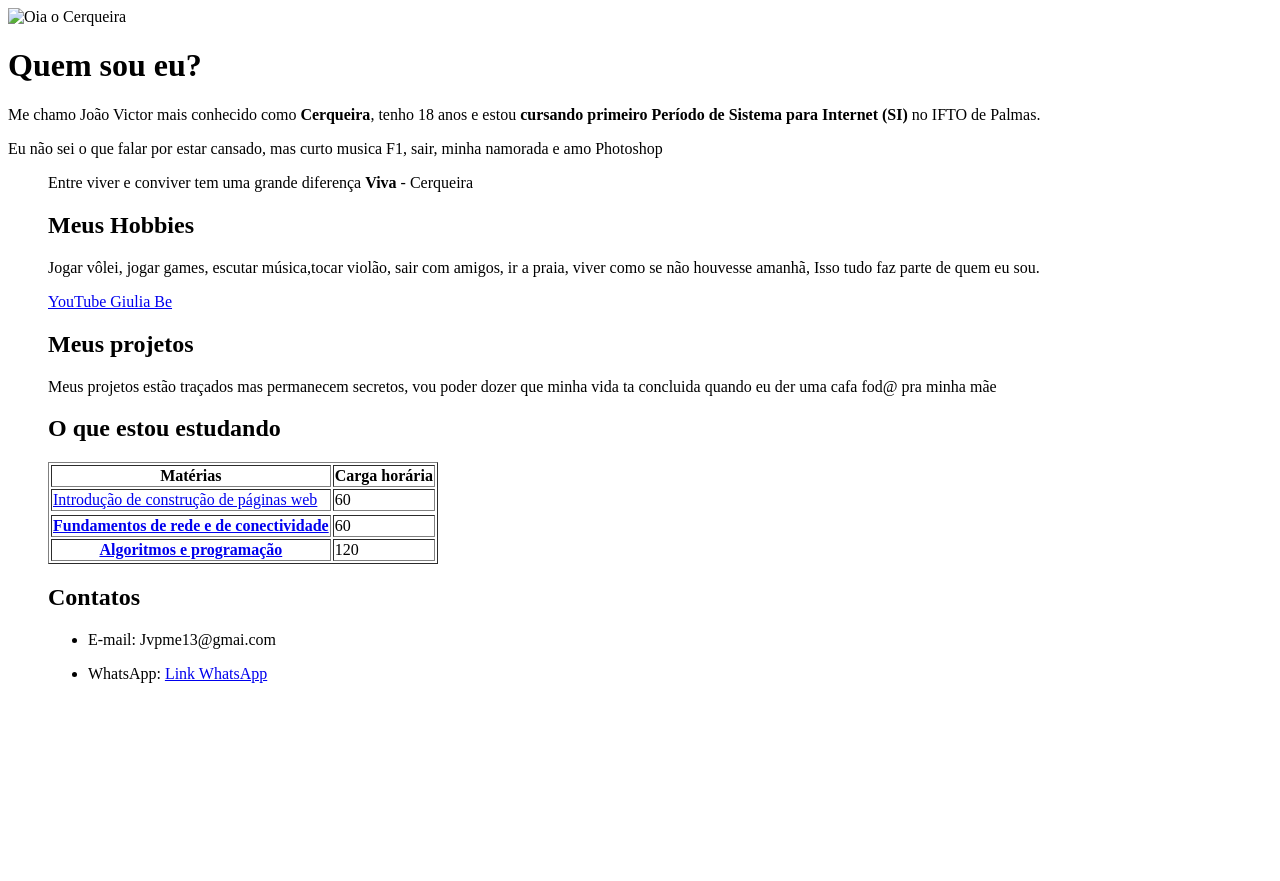
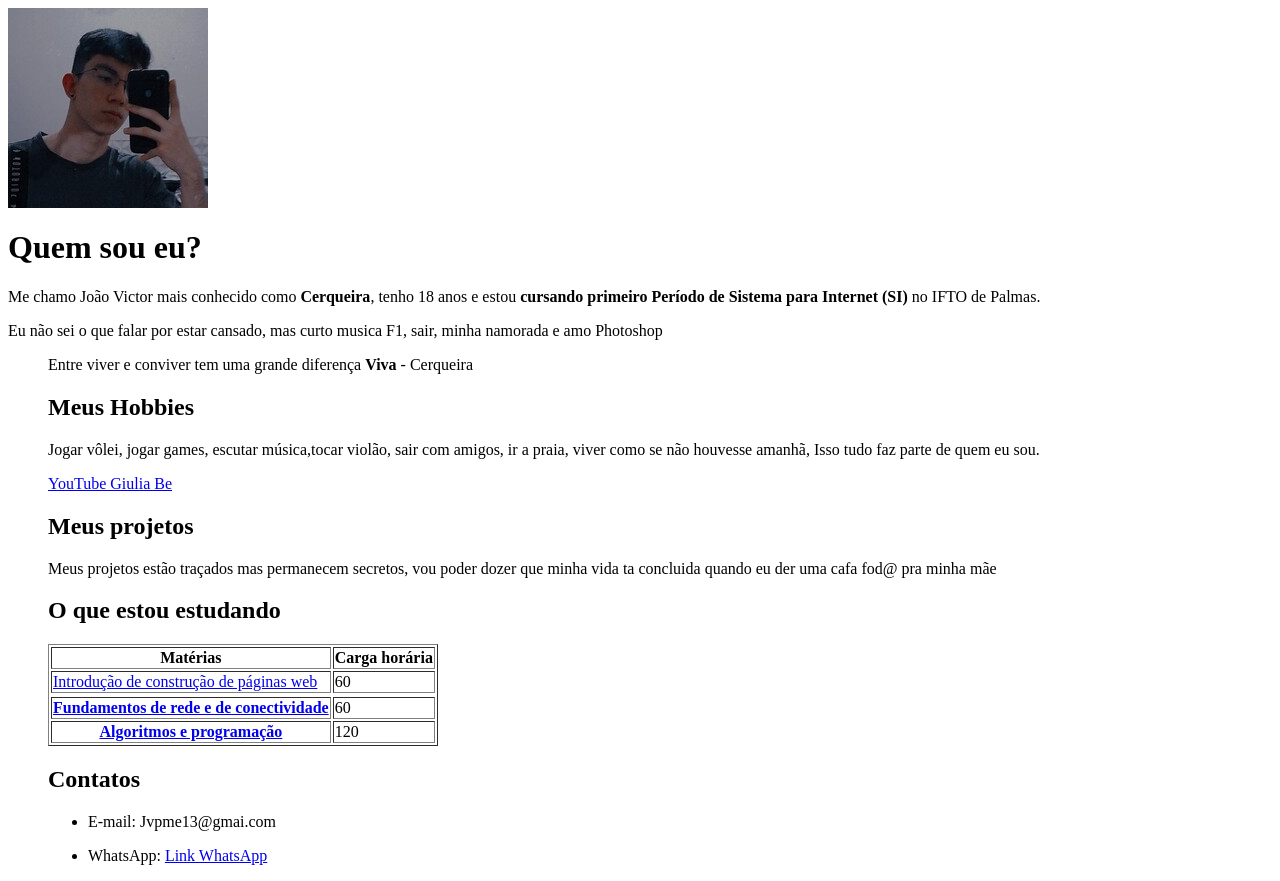
Before and after one commit to cerqueira063/ppWeb, a plain HTML site: page index.html in a window 1280 px wide. Before the commit the page ends 800 px from the top, so only its background shows below. Drawn offline with Linux system fonts and the light colour scheme.

Commit message:
Add files via upload

```diff
--- a/index.html
+++ b/index.html
@@ -2,7 +2,7 @@
     <title>Página Cerqueira</title>
 </head>
 <body>
-    <img src="/home/aluno/Cerqueira/aula index.jpeg" alt="Oia o Cerqueira">
+    <img src="Cerquer (1).jpeg" alt="Oia o Cerqueira">
     <h1>Quem sou eu?</h1>
     <p> Me chamo  João Victor mais conhecido como <strong>Cerqueira</strong>, tenho 18 anos e estou <strong> cursando primeiro Período de Sistema para Internet (SI) </strong> no IFTO de Palmas. </p>
     <p>Eu não sei o que falar por estar cansado, mas curto musica F1, sair, minha namorada e amo Photoshop</p>
```
Also changed, not shown: Cerquer (1).jpeg (added), Cerquer.jpeg (added).
